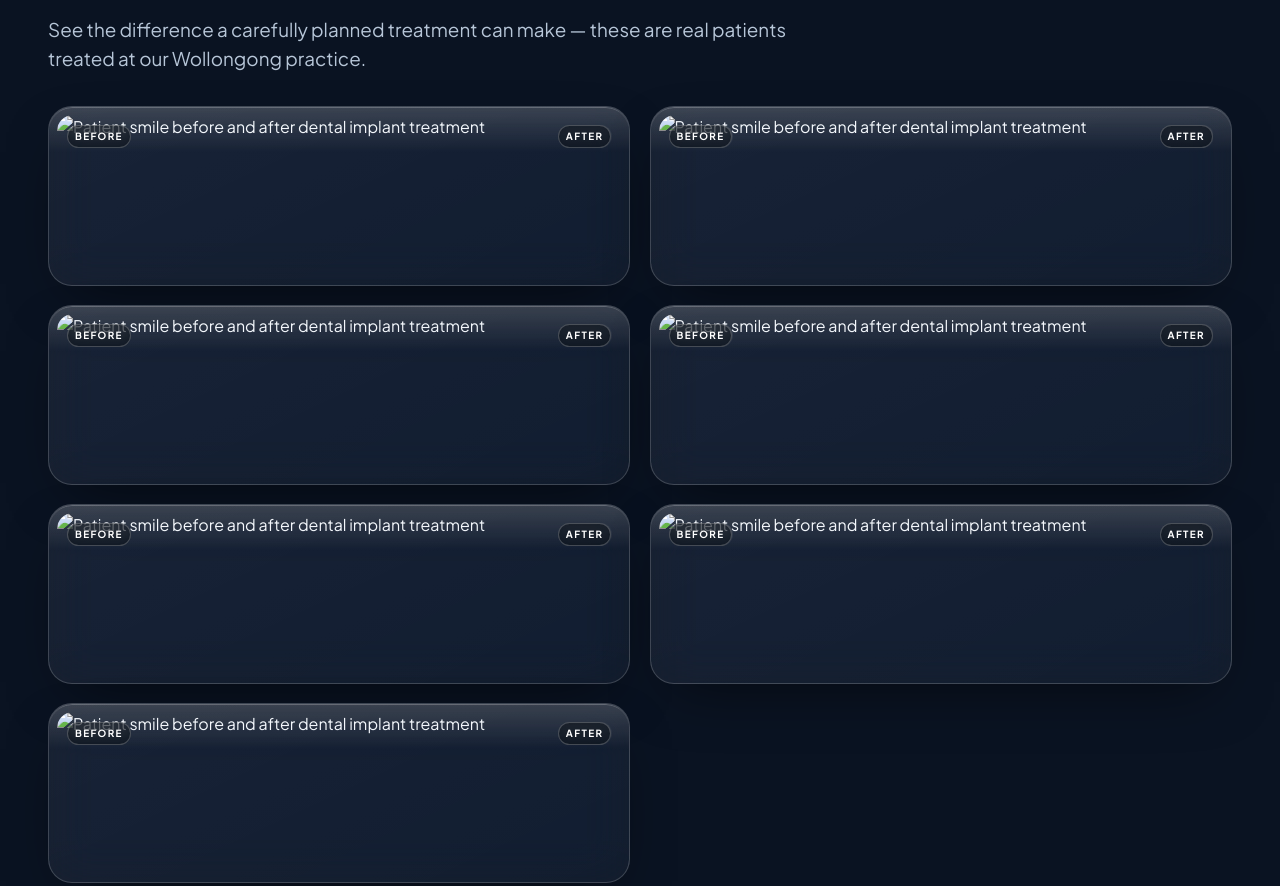
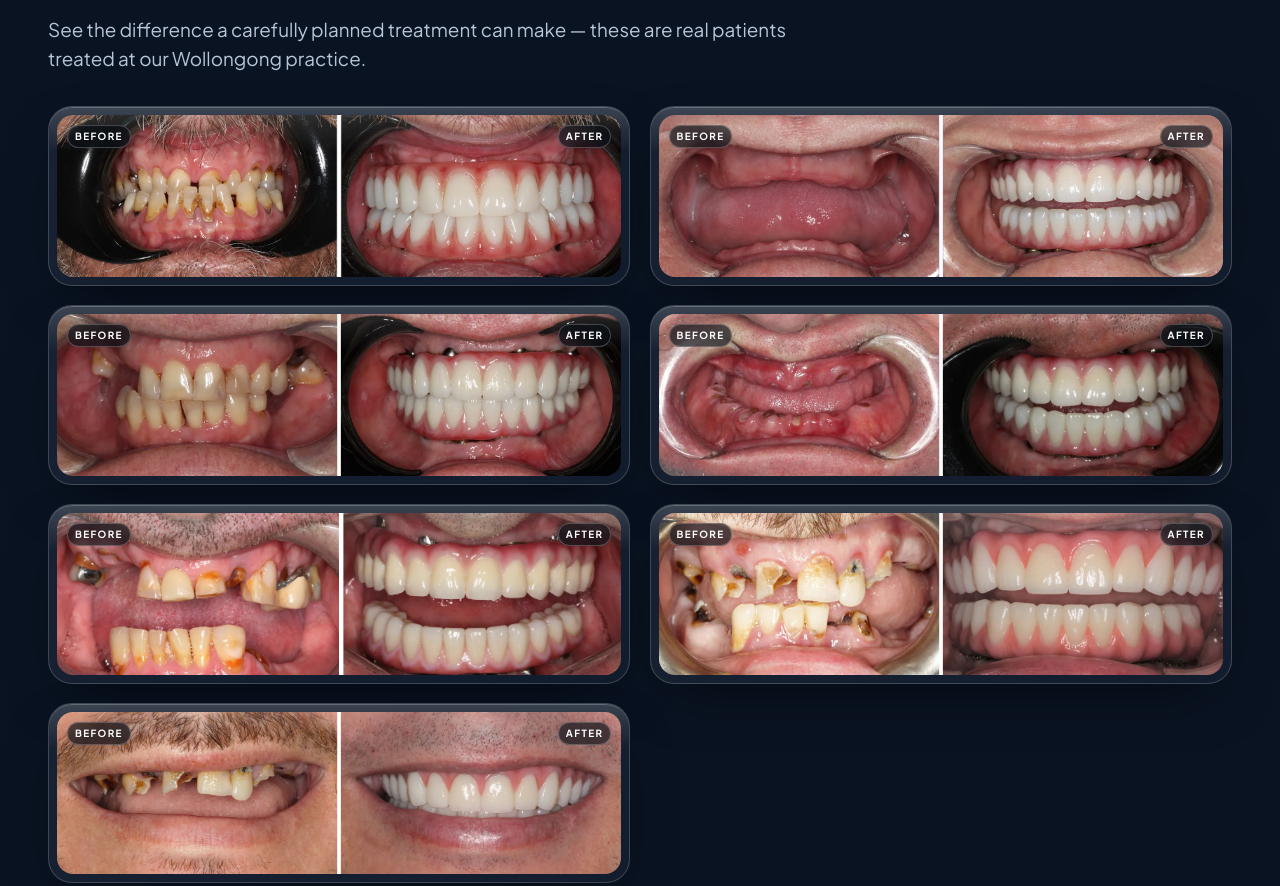
Before and after one commit to rowaynekapugama-GYA/wollongongimplantinstitute, a website: page index.html in a window 1280 px wide. Shown: the part 1967-2853 px from the top of the page. Drawn offline with Linux system fonts and the light colour scheme.

Commit message:
Add files via upload

```diff
--- a/index.html
+++ b/index.html
@@ -550,13 +550,13 @@ body.lead-submitted #thanks{ display:flex; }
       <p class="lede reveal d2">See the difference a carefully planned treatment can make — these are real patients treated at our Wollongong practice.</p>
 
       <div class="ba-gallery reveal d2">
-        <figure class="ba-item glass"><span class="ba-tag ba-tag-before">Before</span><span class="ba-tag ba-tag-after">After</span><img src="images/before-after-1.webp" width="1610" height="462" loading="lazy" alt="Patient smile before and after dental implant treatment"></figure>
-        <figure class="ba-item glass"><span class="ba-tag ba-tag-before">Before</span><span class="ba-tag ba-tag-after">After</span><img src="images/before-after-2.webp" width="1610" height="462" loading="lazy" alt="Patient smile before and after dental implant treatment"></figure>
-        <figure class="ba-item glass"><span class="ba-tag ba-tag-before">Before</span><span class="ba-tag ba-tag-after">After</span><img src="images/before-after-3.webp" width="1610" height="462" loading="lazy" alt="Patient smile before and after dental implant treatment"></figure>
-        <figure class="ba-item glass"><span class="ba-tag ba-tag-before">Before</span><span class="ba-tag ba-tag-after">After</span><img src="images/before-after-4.webp" width="1610" height="462" loading="lazy" alt="Patient smile before and after dental implant treatment"></figure>
-        <figure class="ba-item glass"><span class="ba-tag ba-tag-before">Before</span><span class="ba-tag ba-tag-after">After</span><img src="images/before-after-5.webp" width="1440" height="413" loading="lazy" alt="Patient smile before and after dental implant treatment"></figure>
-        <figure class="ba-item glass"><span class="ba-tag ba-tag-before">Before</span><span class="ba-tag ba-tag-after">After</span><img src="images/before-after-6.webp" width="1610" height="462" loading="lazy" alt="Patient smile before and after dental implant treatment"></figure>
-        <figure class="ba-item glass"><span class="ba-tag ba-tag-before">Before</span><span class="ba-tag ba-tag-after">After</span><img src="images/before-after-7.webp" width="1610" height="462" loading="lazy" alt="Patient smile before and after dental implant treatment"></figure>
+        <figure class="ba-item glass"><span class="ba-tag ba-tag-before">Before</span><span class="ba-tag ba-tag-after">After</span><img src="before-after-1.webp" width="1610" height="462" loading="lazy" alt="Patient smile before and after dental implant treatment"></figure>
+        <figure class="ba-item glass"><span class="ba-tag ba-tag-before">Before</span><span class="ba-tag ba-tag-after">After</span><img src="before-after-2.webp" width="1610" height="462" loading="lazy" alt="Patient smile before and after dental implant treatment"></figure>
+        <figure class="ba-item glass"><span class="ba-tag ba-tag-before">Before</span><span class="ba-tag ba-tag-after">After</span><img src="before-after-3.webp" width="1610" height="462" loading="lazy" alt="Patient smile before and after dental implant treatment"></figure>
+        <figure class="ba-item glass"><span class="ba-tag ba-tag-before">Before</span><span class="ba-tag ba-tag-after">After</span><img src="before-after-4.webp" width="1610" height="462" loading="lazy" alt="Patient smile before and after dental implant treatment"></figure>
+        <figure class="ba-item glass"><span class="ba-tag ba-tag-before">Before</span><span class="ba-tag ba-tag-after">After</span><img src="before-after-5.webp" width="1440" height="413" loading="lazy" alt="Patient smile before and after dental implant treatment"></figure>
+        <figure class="ba-item glass"><span class="ba-tag ba-tag-before">Before</span><span class="ba-tag ba-tag-after">After</span><img src="before-after-6.webp" width="1610" height="462" loading="lazy" alt="Patient smile before and after dental implant treatment"></figure>
+        <figure class="ba-item glass"><span class="ba-tag ba-tag-before">Before</span><span class="ba-tag ba-tag-after">After</span><img src="before-after-7.webp" width="1610" height="462" loading="lazy" alt="Patient smile before and after dental implant treatment"></figure>
       </div>
 
       <p class="disclaimer reveal">These images show actual results achieved for our patients. Individual results may vary. Photographs were taken approximately 3–6 months apart.<br><br>Treatment provided by Dr Ahmed Bedeir (DEN0001624296).</p>
@@ -661,7 +661,7 @@ body.lead-submitted #thanks{ display:flex; }
   <section class="panel" id="dentist">
     <div class="panel-inner dentist-grid">
       <div class="glass dentist-card reveal">
-        <img class="dentist-photo" src="images/dr-bedeir.webp" width="1118" height="1420" loading="lazy" alt="Dr Ahmed Bedeir, implant dentist at Dental Corner Wollongong">
+        <img class="dentist-photo" src="dr-bedeir.webp" width="1118" height="1420" loading="lazy" alt="Dr Ahmed Bedeir, implant dentist at Dental Corner Wollongong">
         <p class="eyebrow">Your dentist</p>
         <h2 class="title" style="font-size:clamp(1.9rem,4vw,2.6rem)">Dr Ahmed Bedeir</h2>
         <p class="role">Founder &amp; experienced implant dentist, Dental Corner</p>
@@ -703,7 +703,7 @@ body.lead-submitted #thanks{ display:flex; }
         <div class="glass step"><div class="sn">4</div><h3>Aftercare</h3><p>We support you through healing and beyond, so you can enjoy your new smile with confidence.</p></div>
       </div>
 
-      <img class="section-banner reveal d3" src="images/practice.webp" width="1000" height="667" loading="lazy" alt="Inside the Dental Corner practice in Wollongong">
+      <img class="section-banner reveal d3" src="practice.webp" width="1000" height="667" loading="lazy" alt="Inside the Dental Corner practice in Wollongong">
     </div>
   </section>
 
```
